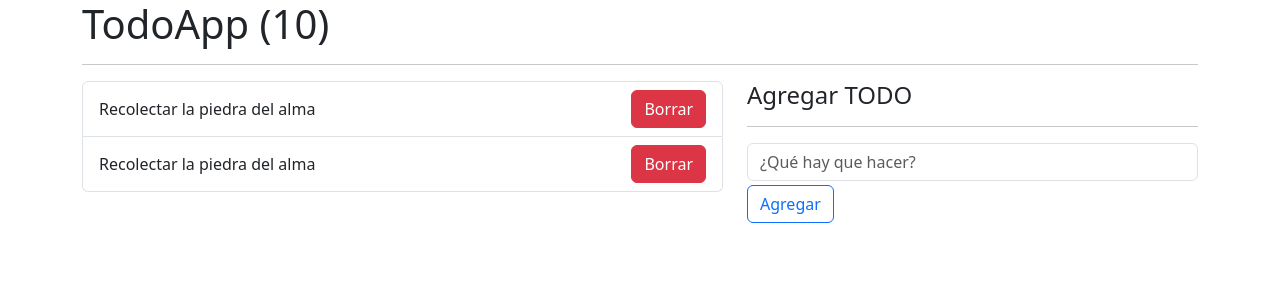
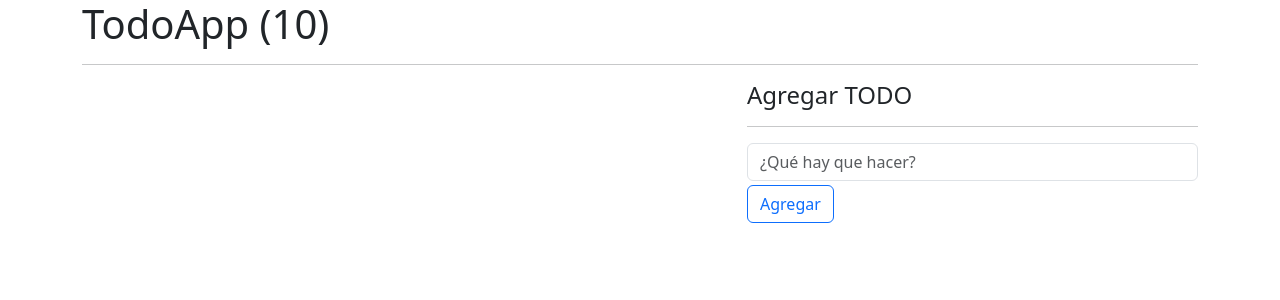
Before and after one commit to saulsistemas/CURSO-REACT, a React (Vite) app: page / in a window 1280 px wide. Shown: the top 300 px of the page. Built offline with nearby package versions, Linux system fonts and the light colour scheme.

Commit message:
08 mantener todo en el localstorage

```diff
--- a/src/08-useReducer/TodoApp.jsx
+++ b/src/08-useReducer/TodoApp.jsx
@@ -1,24 +1,32 @@
-import React, { useReducer } from 'react'
+import React, { useEffect, useReducer } from 'react'
 import { todoReducer } from './todoReducer'
 import { TodoList } from './TodoList'
 import { TodoAdd } from './TodoAdd'
 
 const initialState = [
-    {
-        id: new Date().getTime(),
-        description: 'Recolectar la piedra del alma',
-        done: false
-    },
-    {
-        id: new Date().getTime() * 3,
-        description: 'Recolectar la piedra del alma',
-        done: false
-    }
+    //{
+    //    id: new Date().getTime(),
+    //    description: 'Recolectar la piedra del alma',
+    //    done: false
+    //},
+    //{
+    //    id: new Date().getTime() * 3,
+    //    description: 'Recolectar la piedra del alma',
+    //    done: false
+    //}
 ]
 
+const init = ()=>{
+    return JSON.parse(localStorage.getItem('todos')) || []
+}
 export const TodoApp = () => {
 
-    const [todos, dispatch] = useReducer(todoReducer, initialState)
+    const [todos, dispatch] = useReducer(todoReducer, initialState,init)
+
+    useEffect(()=>{
+        localStorage.setItem('todos', JSON.stringify(todos))
+        console.log(todos);
+    },[todos])
 
     const handleNewTodo = (todo)=>{
         const action = {
```
